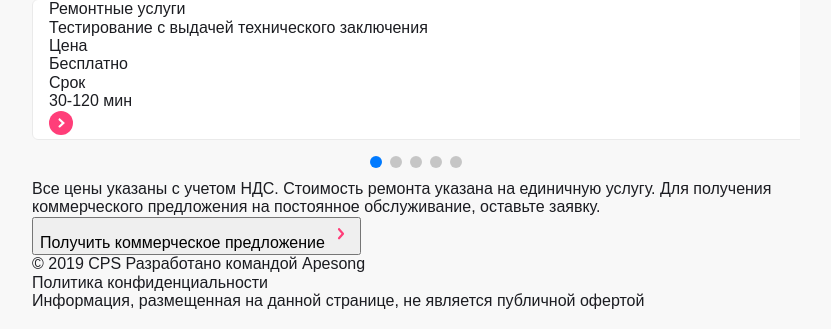
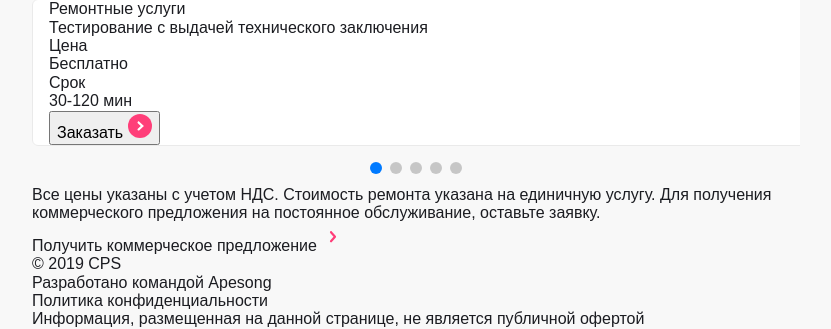
Before and after one commit to Israill/webpack-mockup, a website built with webpack: page final-round/src/index.html in a window 1280 px wide. Shown: the part 997-1326 px from the top of the page, without its empty margins (224-1055 px from the left). Built offline with nearby package versions, Linux system fonts and the light colour scheme.

Commit message:
доверстал мобилку

```diff
--- a/final-round/src/index.html
+++ b/final-round/src/index.html
@@ -178,7 +178,10 @@
                     <p>Срок</p>
                     <p>30-120 мин</p>
                   </div>
-                  <img src="./img/swiper/goside.svg" alt="" />
+                  <button>
+                    Заказать
+                    <img src="./img/swiper/goside.svg" alt="" />
+                  </button>
                 </div>
               </div>
               <div class="swiper-slide">
@@ -195,7 +198,10 @@
                     <p>Срок</p>
                     <p>30 мин</p>
                   </div>
-                  <img src="./img/swiper/goside.svg" alt="" />
+                  <button>
+                    Заказать
+                    <img src="./img/swiper/goside.svg" alt="" />
+                  </button>
                 </div>
               </div>
               <div class="swiper-slide">
@@ -212,7 +218,10 @@
                     <p>Срок</p>
                     <p>30-120 мин</p>
                   </div>
-                  <img src="./img/swiper/goside.svg" alt="" />
+                  <button>
+                    Заказать
+                    <img src="./img/swiper/goside.svg" alt="" />
+                  </button>
                 </div>
               </div>
               <div class="swiper-slide">
@@ -229,7 +238,10 @@
                     <p>Срок</p>
                     <p>30-120 мин</p>
                   </div>
-                  <img src="./img/swiper/goside.svg" alt="" />
+                  <button>
+                    Заказать
+                    <img src="./img/swiper/goside.svg" alt="" />
+                  </button>
                 </div>
               </div>
               <div class="swiper-slide">
@@ -246,7 +258,10 @@
                     <p>Срок</p>
                     <p>30-120 мин</p>
                   </div>
-                  <img src="./img/swiper/goside.svg" alt="" />
+                  <button>
+                    Заказать
+                    <img src="./img/swiper/goside.svg" alt="" />
+                  </button>
                 </div>
               </div>
             </div>
@@ -262,13 +277,16 @@
             единичную услугу. Для получения коммерческого предложения на
             постоянное обслуживание, оставьте заявку.
           </p>
-          <button>
-            Получить коммерческое предложение
+          <div class="footer__btn">
+            <span> Получить коммерческое предложение </span>
             <img src="./img/more.svg" alt="" />
-          </button>
+          </div>
         </div>
         <div class="footer__info">
-          <p>© 2019 CPS Разработано командой Apesong</p>
+          <p>
+            © 2019 CPS <br />
+            Разработано командой Apesong
+          </p>
           <p>Политика конфиденциальности</p>
           <p>
             Информация, размещенная на данной странице, не является публичной
```
